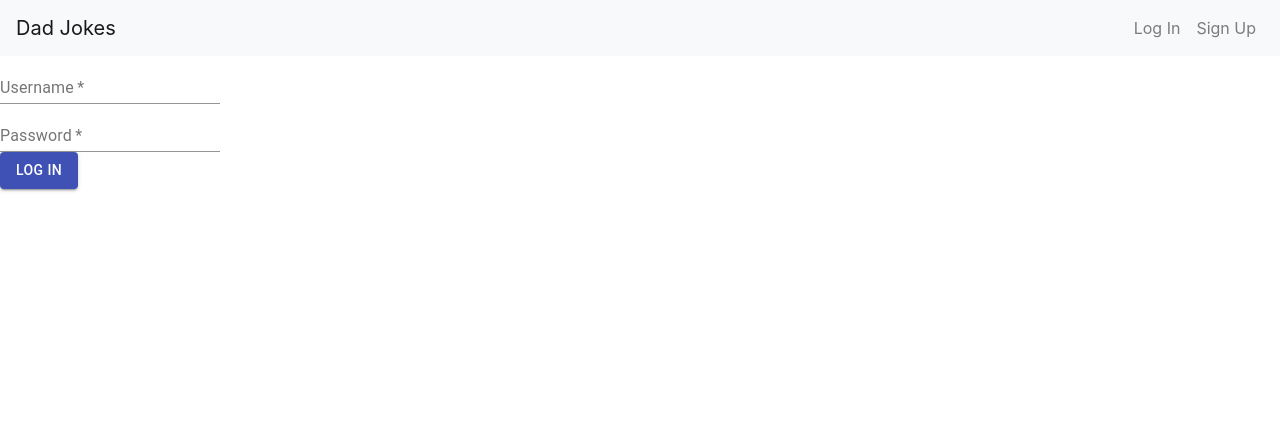
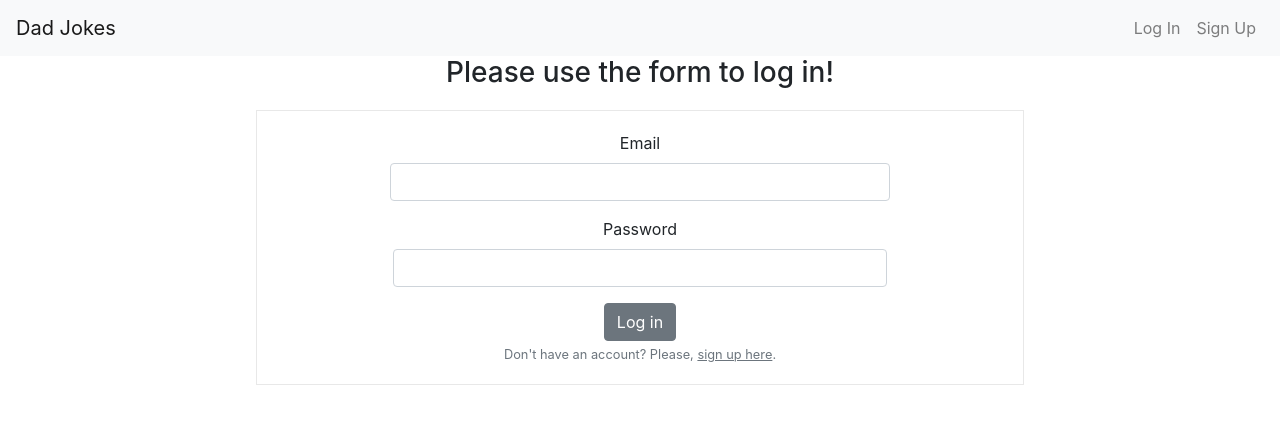
Before and after one commit to bvneilson/Front-End, a React (Create React App) app: page /login in a window 1280 px wide. Shown: the top 424 px of the page. Built offline with nearby package versions, Linux system fonts and the light colour scheme.

Commit message:
Working on login form

```diff
--- a/package.json
+++ b/package.json
@@ -8,6 +8,7 @@
     "@testing-library/jest-dom": "^4.2.4",
     "@testing-library/react": "^9.3.2",
     "@testing-library/user-event": "^7.1.2",
+    "axios": "^0.19.0",
     "bootstrap": "^4.4.1",
     "react": "^16.12.0",
     "react-dom": "^16.12.0",
--- a/src/App.css
+++ b/src/App.css
@@ -31,3 +31,9 @@ a {
   color: inherit;
   text-decoration: none;
 }
+
+.action-form {
+  border: 1px solid #E8E8E8;
+  margin: 20px 20%;
+  padding: 20px 5px;
+}
--- a/src/components/Login.js
+++ b/src/components/Login.js
@@ -1,24 +1,9 @@
 import React, { useState } from 'react';
-import { makeStyles } from '@material-ui/core/styles';
-import FormLabel from '@material-ui/core/FormLabel';
-import TextField from '@material-ui/core/TextField';
-import Button from '@material-ui/core/Button';
-import Grid from '@material-ui/core/Grid';
-
-const useStyles = makeStyles(theme => ({
-  root: {
-    flexGrow: 1,
-  },
-  grid: {
-    textAlign: 'center',
-  },
-  control: {
-    padding: theme.spacing(2),
-  },
-}));
+import { Link } from 'react-router-dom';
+import { Col, Row, Button, Form, FormGroup, Label, Input, FormText } from 'reactstrap';
+import axios from 'axios';
 
 const Login = () => {
-  const classes = useStyles();
   const [credentials, setCredentials] = useState({
     username: '',
     password: ''
@@ -33,25 +18,38 @@ const Login = () => {
 
   const handleLogin = e => {
     e.preventDefault();
-
+    axios.post('', credentials).then(res => {
+      console.log(res);
+      //set token to localstorage
+    }).catch(err => {
+      console.error(err);
+    })
   }
 
   return (
-    <Grid container spacing={3}>
-      <Grid item xs={12}>
-        <form className={classes.root} noValidate autoComplete="off">
-          <div>
-            <TextField required id="standard-required" type="text" label="Username" name="username" value={credentials.username} onChange={handleChange} />
-          </div>
-          <div>
-            <TextField required id="standard-required" type="text" label="Password" name="password" value={credentials.password} onChange={handleChange} />
-          </div>
-          <Button variant="contained" color="primary" onClick={handleLogin}>
-            Log In
-          </Button>
-        </form>
-      </Grid>
-    </Grid>
+    <div className="text-center">
+      <h3>Please use the form to log in!</h3>
+      <Form className="action-form">
+        <Row form>
+          <Col md={{size: 8, offset: 2}}>
+            <FormGroup>
+              <Label for="username">Email</Label>
+              <Input type="text" name="username" value={credentials.username} onChange={handleChange} />
+            </FormGroup>
+          </Col>
+        </Row>
+        <Row>
+          <Col md={{size: 8, offset: 2}}>
+            <FormGroup>
+              <Label for="examplePassword">Password</Label>
+              <Input type="password" name="password" value={credentials.password} onChange={handleChange} />
+            </FormGroup>
+          </Col>
+        </Row>
+        <Button onClick={handleLogin}>Log in</Button>
+        <FormText>Don't have an account? Please, <Link to="/signup"><u>sign up here</u></Link>.</FormText>
+      </Form>
+    </div>
   )
 }
 
```
Also changed, not shown: 1 other file (tests, documents, lock files or other folders).
